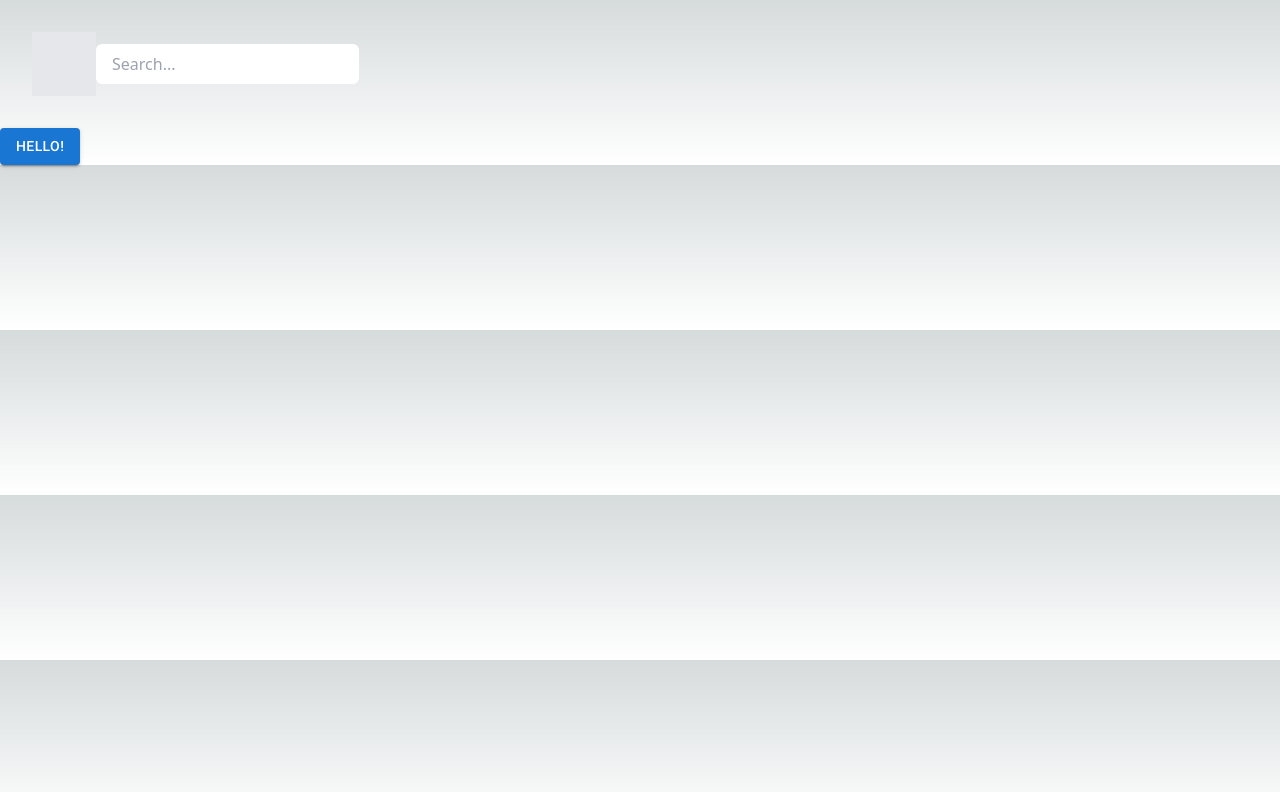
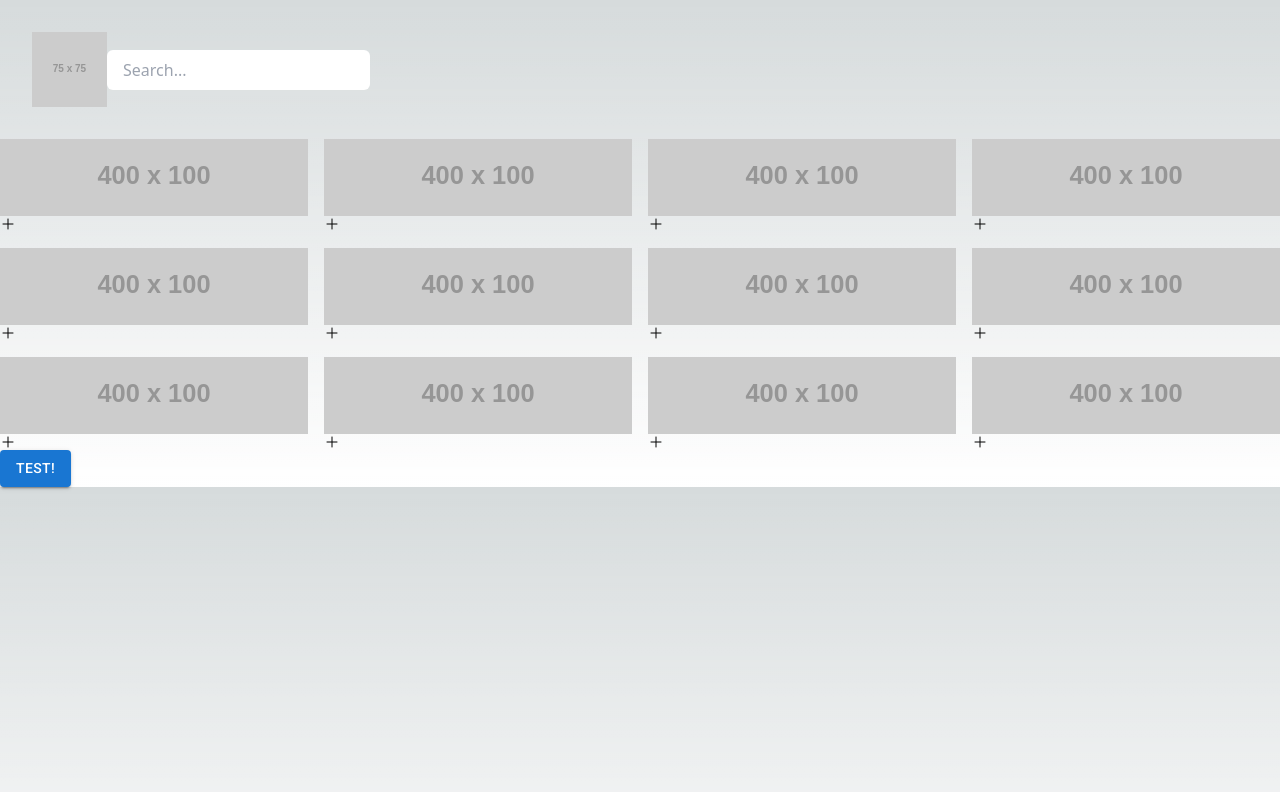
Before and after one commit to Alexei322/TM470, a Next.js app in the folder tm470project/: page / in a window 1280 px wide. Shown: the top 792 px of the page. Built offline with nearby package versions, Linux system fonts and the light colour scheme.

Commit message:
Started creating outline of the till page with placeholder images for products

```diff
--- /dev/null
+++ b/tm470project/components/GridItem.js
@@ -0,0 +1,10 @@
+import { HiOutlinePlus } from "react-icons/hi2";
+export default function GridItem({ picture }) {
+    return (
+        <div>
+            <img src="https://placehold.co/400x100?text=Placeholder" alt="Placeholder image" />
+            <HiOutlinePlus/>
+        </div>
+
+    )
+}
--- a/tm470project/components/Header.js
+++ b/tm470project/components/Header.js
@@ -4,7 +4,7 @@ export default function Header() {
     return (
         <header className="md:flex md:justify-between md:p-8 md:items-center">
             <div className="flex items-center">
-                <div className="w-16 h-16 bg-gray-200"></div>
+                <img src="https://placehold.co/75x75?text=Logo"></img>
                 <div className="mx-auto md:mx-0 md:flex-grow justify-end">
                     <input type="text" placeholder="Search..." className="w-full px-4 py-2 rounded-md" />
                 </div>
--- /dev/null
+++ b/tm470project/components/PictureGrid.js
@@ -0,0 +1,20 @@
+import GridItem from '@/components/GridItem';
+
+export default function PictureGrid() {
+    return (
+        <div className='grid grid-cols-1 sm:grid-cols-2 md:grid-cols-3 lg:grid-cols-4 gap-4'>
+            <GridItem/>
+            <GridItem/>
+            <GridItem/>
+            <GridItem/>
+            <GridItem/>
+            <GridItem/>
+            <GridItem/>
+            <GridItem/>
+            <GridItem/>
+            <GridItem/>
+            <GridItem/>
+            <GridItem/>
+        </div>
+    )
+}
--- a/tm470project/package.json
+++ b/tm470project/package.json
@@ -15,7 +15,8 @@
     "@mui/material": "^5.15.15",
     "next": "14.2.1",
     "react": "^18",
-    "react-dom": "^18"
+    "react-dom": "^18",
+    "react-icons": "^5.1.0"
   },
   "devDependencies": {
     "eslint": "^8",
--- a/tm470project/pages/index.js
+++ b/tm470project/pages/index.js
@@ -1,6 +1,8 @@
 import * as React from 'react';
 import Button from '@mui/material/Button';
 import Header from '../components/Header';
+import GridItem from '@/components/GridItem';
+import PictureGrid from '@/components/PictureGrid';
 
 import '@fontsource/roboto/300.css';
 import '@fontsource/roboto/400.css';
@@ -12,10 +14,11 @@ export default function Home() {
   return (
 
     <main
-      // className={`flex min-h-screen flex-col items-center justify-between p-24`}
+
     >
       <Header />
-      <Button variant='contained'>Hello!</Button>
+      <PictureGrid/>
+      <Button variant='contained'>Test!</Button>
 
     </main>
 
```
Also changed, not shown: 1 other file (tests, documents, lock files or other folders).
